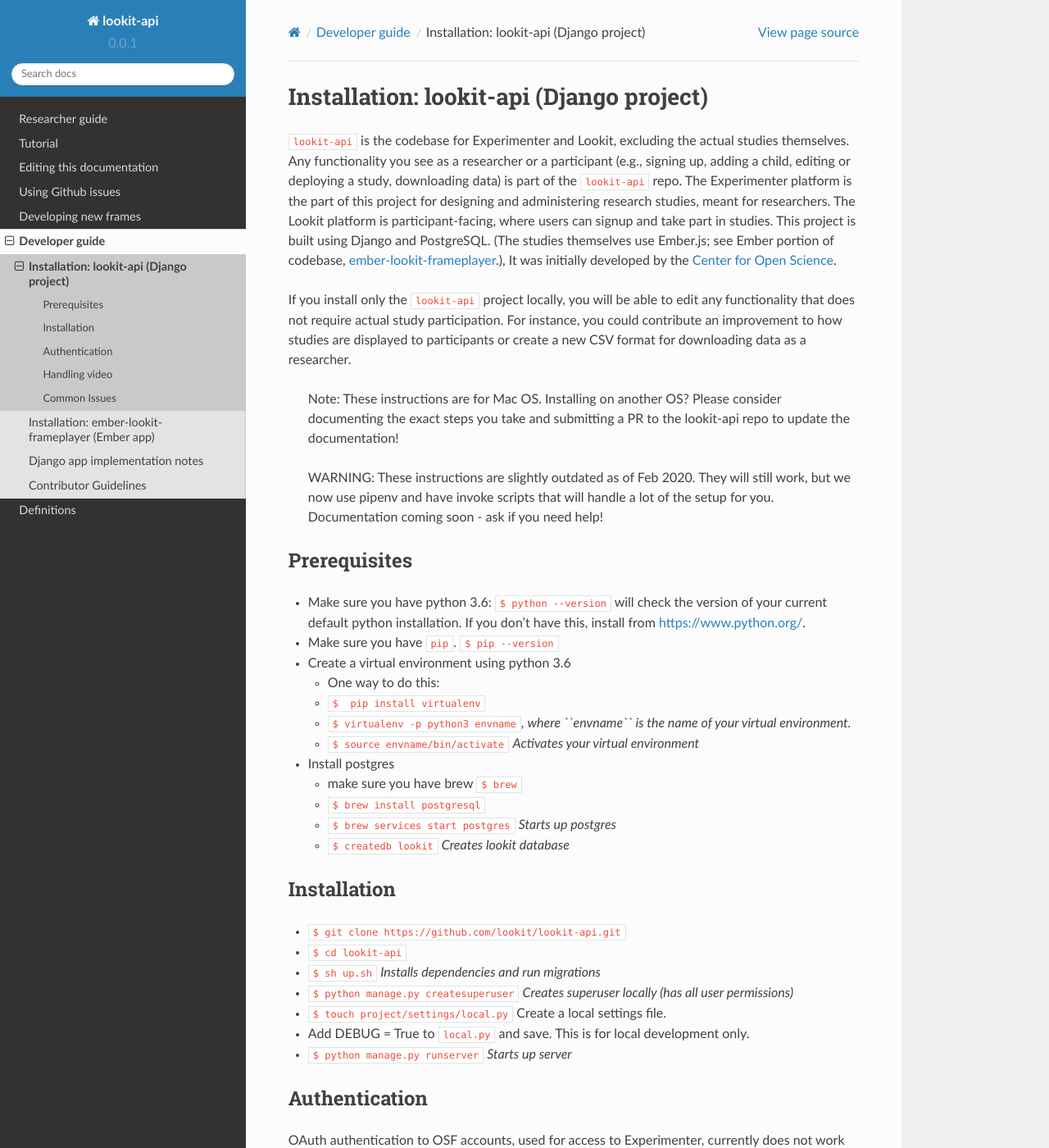
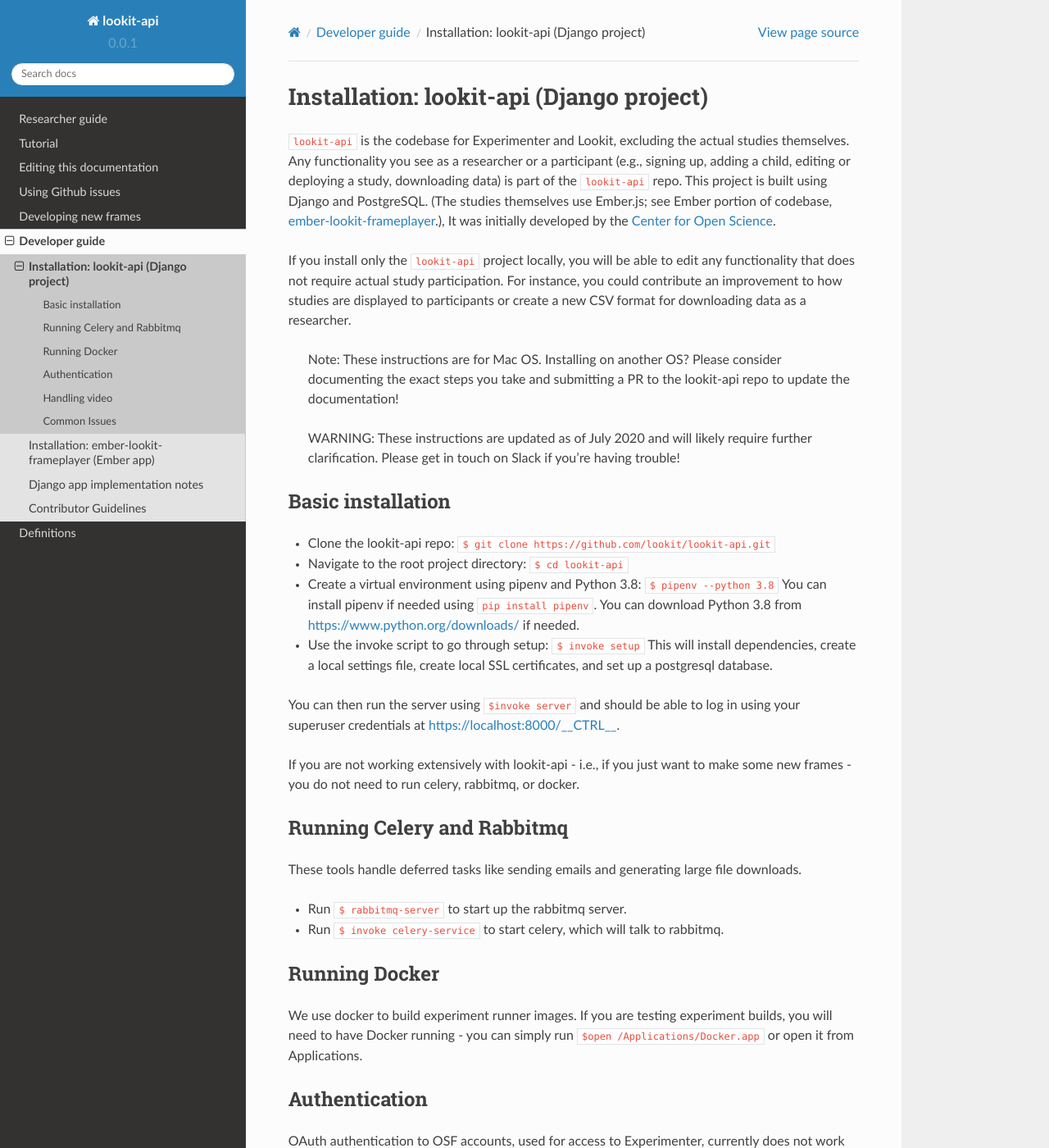
Before and after one commit to lookit/lookit-docs, a Sphinx documentation site: the page built from docs/source/install-django-project.rst, in a window 1280 px wide and 1400 px high. Shown: the whole window at 82% size. Built offline with Sphinx 7.4.7 and the Read the Docs theme 2.0.0, drawn with Linux system fonts in a browser that asks for light colours; some of the changed text lies outside the part shown.

Commit message:
quick update to fix link in new frame dev section and first pass update of local installation directions (not perfect yet but if people are reading them, better than what's there)

```diff
--- a/docs/source/install-django-project.rst
+++ b/docs/source/install-django-project.rst
@@ -4,11 +4,8 @@
 ``lookit-api`` is the codebase for Experimenter and Lookit, excluding the actual
 studies themselves. Any functionality you see as a researcher or a
 participant (e.g., signing up, adding a child, editing or deploying a
-study, downloading data) is part of the ``lookit-api`` repo. The
-Experimenter platform is the part of this project for designing and
-administering research studies, meant for researchers. The Lookit
-platform is participant-facing, where users can signup and take part in
-studies. This project is built using Django and PostgreSQL. (The studies
+study, downloading data) is part of the ``lookit-api`` repo.
+This project is built using Django and PostgreSQL. (The studies
 themselves use Ember.js; see Ember portion of codebase,
 `ember-lookit-frameplayer <https://github.com/lookit/ember-lookit-frameplayer>`__.),
 It was initially developed by the `Center for Open
@@ -24,45 +21,40 @@
    Please consider documenting the exact steps you take and submitting a
    PR to the lookit-api repo to update the documentation!
 
-   WARNING: These instructions are slightly outdated as of Feb 2020. They will still work,
-   but we now use pipenv and have invoke scripts that will handle a lot of the setup for you.
-   Documentation coming soon - ask if you need help!
+   WARNING: These instructions are updated as of July 2020 and will likely require further
+   clarification. Please get in touch on Slack if you're having trouble!
 
-Prerequisites
-~~~~~~~~~~~~~
-
--  Make sure you have python 3.6: ``$ python --version`` will check the
-   version of your current default python installation. If you don’t
-   have this, install from https://www.python.org/.
--  Make sure you have ``pip``. ``$ pip --version``
--  Create a virtual environment using python 3.6
-
-   -  One way to do this:
-   -  ``$  pip install virtualenv``
-   -  ``$ virtualenv -p python3 envname``, *where ``envname`` is the
-      name of your virtual environment.*
-   -  ``$ source envname/bin/activate`` *Activates your virtual
-      environment*
-
--  Install postgres
-
-   -  make sure you have brew ``$ brew``
-   -  ``$ brew install postgresql``
-   -  ``$ brew services start postgres`` *Starts up postgres*
-   -  ``$ createdb lookit`` *Creates lookit database*
-
-Installation
+Basic installation
 ~~~~~~~~~~~~
 
--  ``$ git clone https://github.com/lookit/lookit-api.git``
--  ``$ cd lookit-api``
--  ``$ sh up.sh`` *Installs dependencies and run migrations*
--  ``$ python manage.py createsuperuser`` *Creates superuser locally
-   (has all user permissions)*
--  ``$ touch project/settings/local.py`` Create a local settings file.
--  Add DEBUG = True to ``local.py`` and save. This is for local
-   development only.
--  ``$ python manage.py runserver`` *Starts up server*
+- Clone the lookit-api repo: ``$ git clone https://github.com/lookit/lookit-api.git``
+- Navigate to the root project directory: ``$ cd lookit-api``
+- Create a virtual environment using pipenv and Python 3.8: ``$ pipenv --python 3.8``
+  You can install pipenv if needed using ``pip install pipenv``. You can download Python 3.8
+  from https://www.python.org/downloads/ if needed.
+- Use the invoke script to go through setup: ``$ invoke setup`` This will install dependencies,
+  create a local settings file, create local SSL certificates, and set up a postgresql database.
+
+You can then run the server using ``$invoke server`` and should be able to log in using your
+superuser credentials at https://localhost:8000/__CTRL__.
+
+If you are not working extensively with lookit-api - i.e., if you just want to make some
+new frames - you do not need to run celery, rabbitmq, or docker.
+
+Running Celery and Rabbitmq
+~~~~~~~~~~~~~~~~~~~~~~~~~~~~
+
+These tools handle deferred tasks like sending emails and generating large file downloads.
+
+- Run ``$ rabbitmq-server`` to start up the rabbitmq server.
+- Run ``$ invoke celery-service`` to start celery, which will talk to rabbitmq.
+
+Running Docker
+~~~~~~~~~~~~~~~
+
+We use docker to build experiment runner images. If you are testing experiment builds, you will
+need to have Docker running - you can simply run ``$open /Applications/Docker.app`` or open it
+from Applications.
 
 Authentication
 ~~~~~~~~~~~~~~
@@ -82,7 +74,14 @@
 by the Pipe video recording service when video is transferred to our S3
 storage. This requires a webhook key for authentication. It can be
 generated via our Pipe account and, for local testing, stored in
-project/settings/local.py as ``PIPE_WEBHOOK_KEY``. However, Pipe will
+project/settings/local.py as ``PIPE_WEBHOOK_KEY``.
+
+Pipe needs to be told where to send the webhook:
+You can use Ngrok to generate a public URL that
+/exp/renamevideo
+#TODO here
+
+However, Pipe will
 continue to use the handler on the production/staging site unless you
 edit the settings to send it somewhere else (e.g., using ngrok to send
 to localhost for testing).
--- a/docs/source/researchers-use-api.rst
+++ b/docs/source/researchers-use-api.rst
@@ -108,7 +108,7 @@
 ---------------
 We are using a token-based HTTP Authentication scheme.
 
-- Go to Experimenter's admin app to create a token `/admin/authtoken/token/add/` (Only users marked as "Staff" can access the admin app; for now please ask Kim Scott to provide you with a token.)
+- Go to Experimenter's Admin app to create a token `/__CTRL__/authtoken/token/add/` (Only users marked as "Staff" can access the admin app; for now please ask Kim Scott to provide you with a token.)
 
 .. image:: _static/img/add_token.png
     :alt: Add token image
```
Also changed, not shown: docs/source/frame-dev-setup.rst (+18 -36 lines), docs/source/frame-dev.rst (+23 -17 lines).
